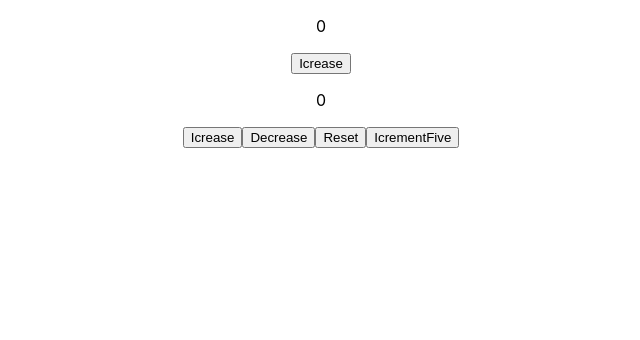
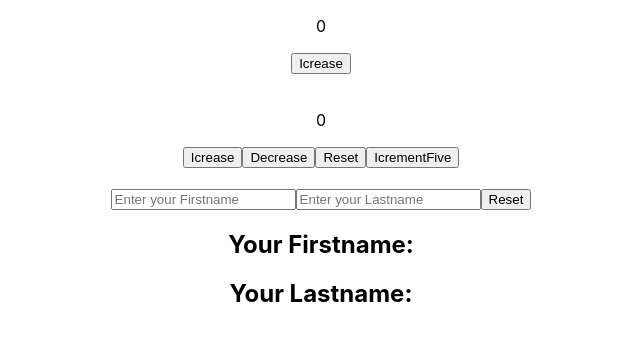
Before and after one commit to ayub6717/React-Hooks, a React (Create React App) app: page / in a window 1280 px wide. Shown: the top 340 px of the page, without its empty margins (319-959 px from the left). Built offline with nearby package versions, Linux system fonts and the light colour scheme.

Commit message:
useState with object

```diff
--- a/src/App.js
+++ b/src/App.js
@@ -1,12 +1,14 @@
 import './App.css';
 import HookCounter from './Components/HookCounter';
+import HookCounterTree from './Components/HookCounterTree';
 import HookCounterTwo from './Components/HookCounterTwo';
 
 function App() {
   return (
     <div className="App">
-      <HookCounter />
-      <HookCounterTwo />
+      <HookCounter /> <br/>
+      <HookCounterTwo /> <br/>
+      <HookCounterTree />
     </div>
   );
 }
--- /dev/null
+++ b/src/Components/HookCounterTree.js
@@ -0,0 +1,27 @@
+import React, { useState } from "react";
+
+function HookCounterTree() {
+  const [name, setName] = useState({ FirstName: "", LastName: "" });
+  return (
+    <div>
+      <input
+        placeholder="Enter your Firstname"
+        type="text"
+        value={name.FirstName}
+        onChange={(e) => setName({ ...name, FirstName: e.target.value })}
+      />
+      <input
+        placeholder="Enter your Lastname"
+        type="text"
+        value={name.LastName}
+        onChange={(e) => setName({ ...name, LastName: e.target.value })}
+      />
+      <button onClick={(e) => setName({})}>Reset</button>
+
+      <h2>Your Firstname: {name.FirstName} </h2>
+      <h2>Your Lastname: {name.LastName} </h2>
+    </div>
+  );
+}
+
+export default HookCounterTree;
```
Also changed, not shown: 1 other file (tests, documents, lock files or other folders).
